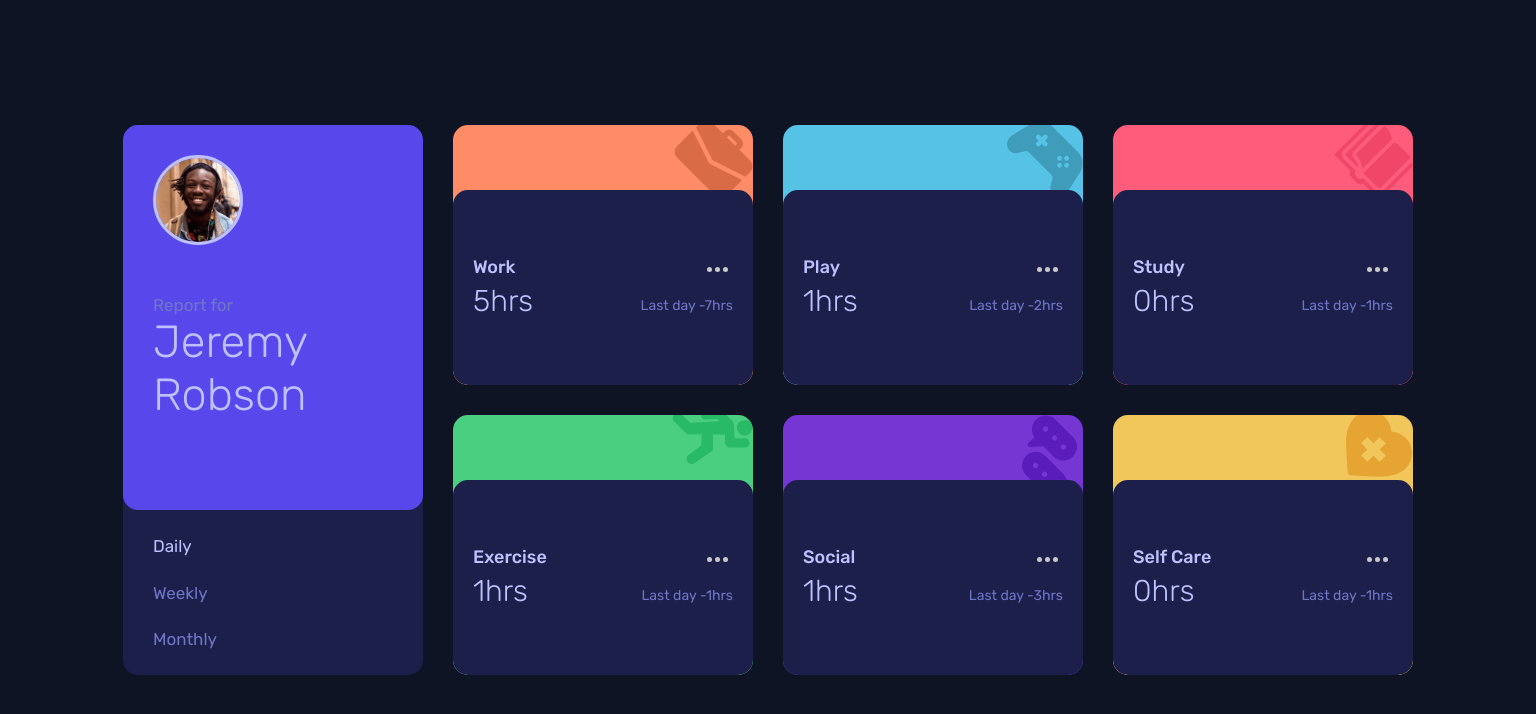
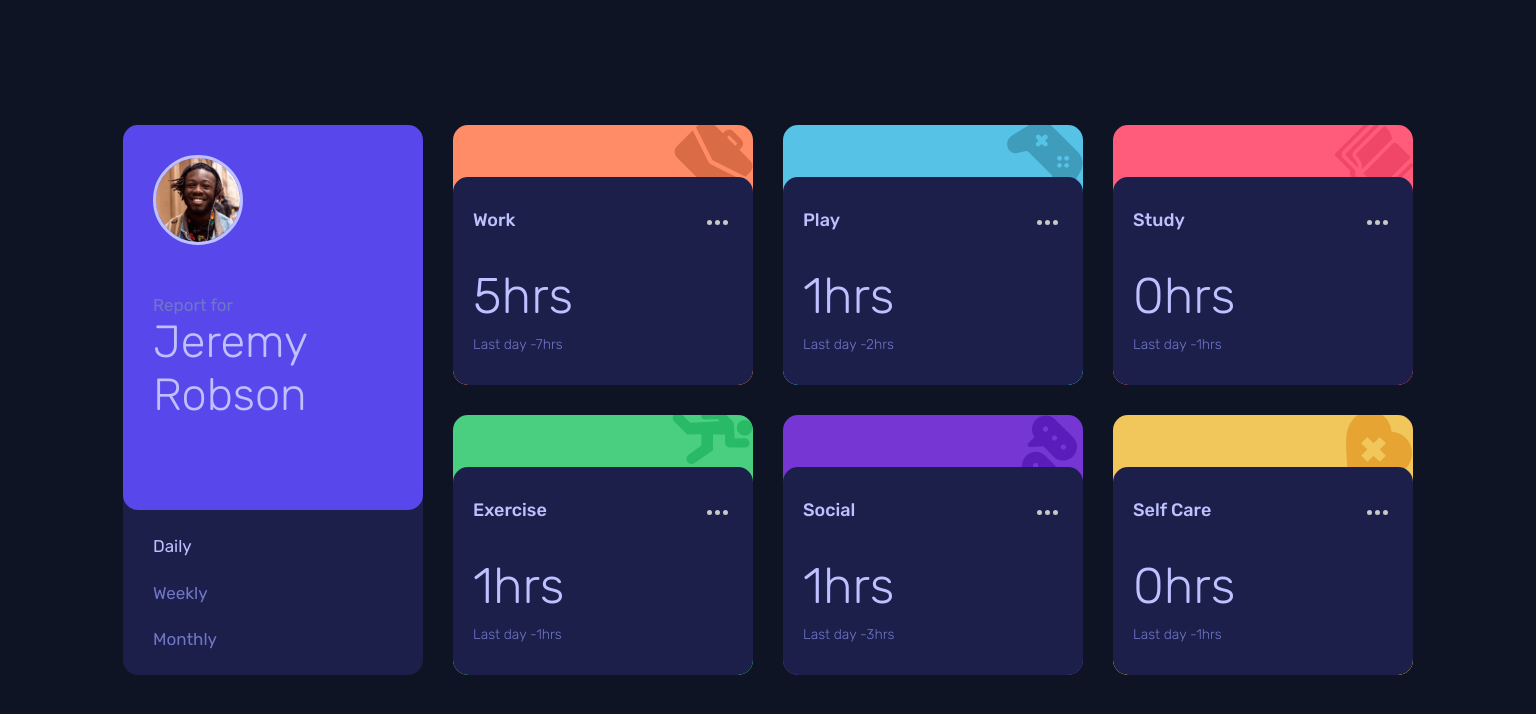
Before and after one commit to LucasTamaya/TimeTrackingDashboardReactJS, a React (Create React App) app: page / in a window 1536 px wide. Shown: the top 714 px of the page. Built offline with nearby package versions, Linux system fonts and the light colour scheme.

Commit message:
Format mobile et laptop: OK, animation au hover à finir

```diff
--- a/src/style/css/style.css
+++ b/src/style/css/style.css
@@ -189,12 +189,12 @@ img {
 }
 
 .item-container {
-  display: flex;
-  justify-content: space-between;
-  align-items: center;
   position: absolute;
   width: 100%;
   height: 75%;
+  display: flex;
+  justify-content: center;
+  flex-direction: column;
   background-color: #1c1f4a;
   border-radius: 15px;
   padding: 20px;
@@ -206,26 +206,19 @@ img {
   background-color: #30357c;
 }
 
-.current-time h2 {
+.item-top {
+  display: flex;
+  justify-content: space-between;
+  align-items: center;
+}
+.item-top h2 {
   color: #bdc1ff;
   font-family: "Rubik", sans-serif;
   font-weight: 500;
   font-size: 1.8rem;
   margin-bottom: 5px;
 }
-.current-time p {
-  color: #bdc1ff;
-  font-size: 3rem;
-  font-weight: 300;
-}
-
-.previous-time {
-  display: flex;
-  flex-direction: column;
-  align-items: flex-end;
-  row-gap: 20px;
-}
-.previous-time img {
+.item-top img {
   position: unset;
   right: unset;
   top: unset;
@@ -234,10 +227,22 @@ img {
   transition: 0.2s ease;
   padding: 5px;
 }
-.previous-time img:hover {
+.item-top img:hover {
   filter: invert(0%) sepia(0%) saturate(0%) hue-rotate(6deg) brightness(170%) contrast(106%);
 }
-.previous-time p {
+
+.item-bottom {
+  display: flex;
+  justify-content: space-between;
+  align-items: center;
+  row-gap: 20px;
+}
+.item-bottom p {
+  color: #bdc1ff;
+  font-size: 3rem;
+  font-weight: 300;
+}
+.item-bottom p:last-child {
   color: #6f76c8;
   font-size: 1.4rem;
 }
@@ -358,6 +363,20 @@ img {
     height: 260px;
     grid-area: self-care;
   }
+
+  .item-container {
+    height: 80%;
+    row-gap: 30px;
+  }
+
+  .item-bottom {
+    align-items: flex-start;
+    flex-direction: column;
+    row-gap: 10px;
+  }
+  .item-bottom p:first-child {
+    font-size: 5rem;
+  }
 }
 
 /*# sourceMappingURL=style.css.map */
--- a/src/style/scss/style.scss
+++ b/src/style/scss/style.scss
@@ -177,13 +177,14 @@ img{
 }
 
 .item-container{
-    @include flexBetween;
     position: absolute;
     width: 100%;
     height: 75%;
+    display: flex;
+    justify-content: center;
+    flex-direction: column;
     background-color: $neutral-clr-two;
     border-radius: 15px;
-    // z-index: 1000;
     padding: 20px;
     bottom: 0;
     cursor: pointer;
@@ -194,11 +195,8 @@ img{
     }
 }
 
-// .item-container:hover{
-//     background-color: red;
-// }
-
-.current-time{
+.item-top{
+    @include flexBetween;
     h2{
         color: $neutral-clr-four;
         font-family: $primary-font;
@@ -206,19 +204,6 @@ img{
         font-size: 1.8rem;
         margin-bottom: 5px;
     }
-
-    p{
-        color: $neutral-clr-four;
-        font-size: 3rem;
-        font-weight: 300;
-    }
-}
-
-.previous-time{
-    display: flex;
-    flex-direction: column;
-    align-items: flex-end;
-    row-gap: 20px;
 
     img{
         position: unset;
@@ -233,12 +218,24 @@ img{
             filter: invert(0%) sepia(0%) saturate(0%) hue-rotate(6deg) brightness(170%) contrast(106%);
         }
     }
+}
+
+.item-bottom{
+    @include flexBetween;
+    row-gap: 20px;
 
     p{
-        color: $neutral-clr-three;
-        font-size: 1.4rem;
+        color: $neutral-clr-four;
+        font-size: 3rem;
+        font-weight: 300;
+
+        &:last-child{
+            color: $neutral-clr-three;
+            font-size: 1.4rem;
+            }
+        }
     }
-}
+
 // End Main
 
 @media screen and (min-width: 1440px) {
@@ -336,4 +333,20 @@ img{
         height: 260px;
         grid-area: self-care;
     }
+
+    .item-container{
+        height: 80%;
+        row-gap: 30px;
+    }
+
+    .item-bottom{
+        align-items: flex-start;
+        flex-direction: column;
+        row-gap: 10px;
+        p{
+            &:first-child{
+                font-size: 5rem;
+            }
+        }
+    }
 }
--- a/src/vue/Dashboard.js
+++ b/src/vue/Dashboard.js
@@ -17,12 +17,12 @@ const Dashboard = () => {
                         <div className={`${x.id} grid-item`} key={uuidv4()}>
                             <img src={`./images/icon-${x.id}.svg`} alt="icon" />
                             <div className="item-container">
-                                <div className="current-time">
+                                <div className="item-top">
                                     <h2>{x.title}</h2>
+                                    <img src="./images/icon-ellipsis.svg" alt="icon ellipsis" />
+                                </div>
+                                <div className="item-bottom">
                                     {timeFrame === "daily" ? <p>{x.timeframes.daily.current}hrs</p> : timeFrame === "weekly" ? <p>{x.timeframes.weekly.current}hrs</p> : <p>{x.timeframes.monthly.current}hrs</p>}
-                                </div>
-                                <div className="previous-time">
-                                    <img src="./images/icon-ellipsis.svg" alt="icon ellipsis" />
                                     {timeFrame === "daily" ? <p>Last day -{x.timeframes.daily.previous}hrs</p> : timeFrame === "weekly" ? <p>Last week -{x.timeframes.weekly.previous}hrs</p> : <p>Last month -{x.timeframes.monthly.previous}hrs</p>}
                                 </div>
                             </div>
```
Also changed, not shown: 1 other file (tests, documents, lock files or other folders).
